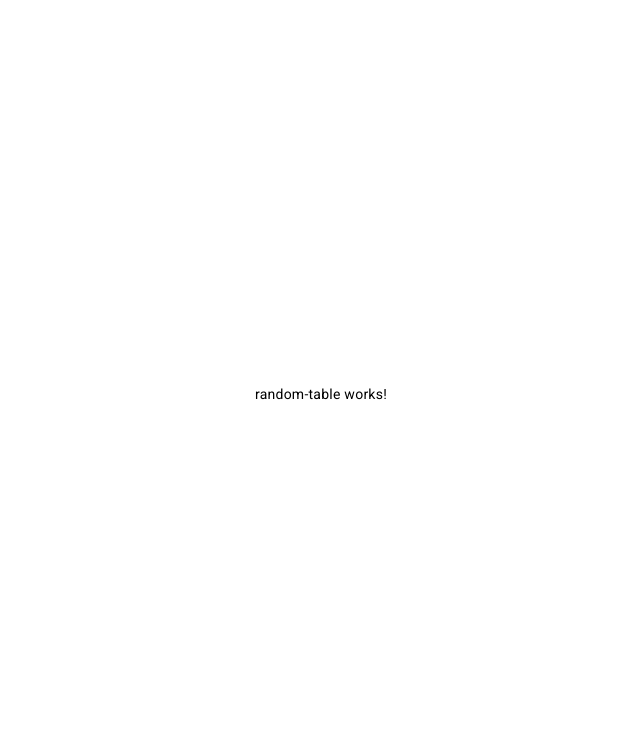
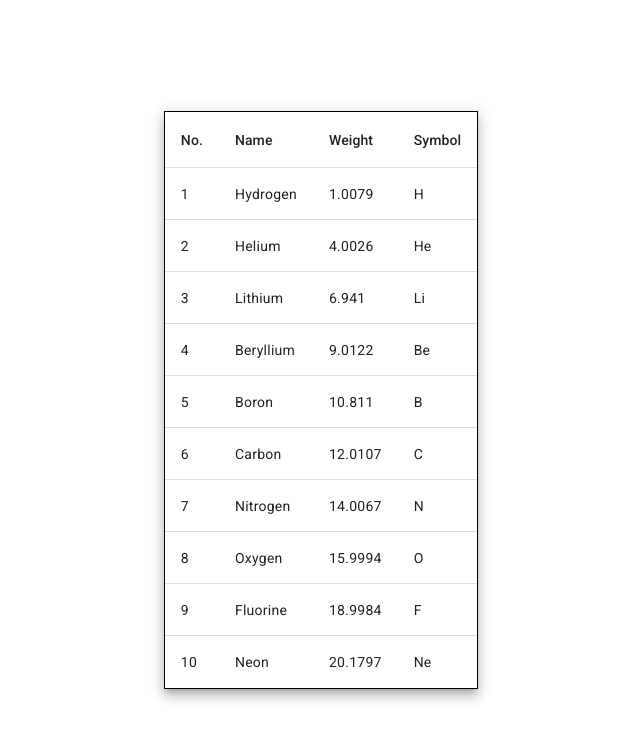
Before and after one commit to dniero95/rpg-random-event-generator, an Angular app: page / in a window 1280 px wide. Shown: the top 740 px of the page, without its empty margins (319-959 px from the left). Built offline with nearby package versions, Linux system fonts and the light colour scheme.

Commit message:
WIP: add material table

```diff
--- a/src/app/app.module.ts
+++ b/src/app/app.module.ts
@@ -4,6 +4,9 @@ import { BrowserModule } from '@angular/platform-browser';
 import { AppComponent } from './app.component';
 import { RandomTableComponent } from './components/random-table/random-table.component';
 import { BrowserAnimationsModule } from '@angular/platform-browser/animations';
+
+// material import
+import {MatTableModule} from '@angular/material/table';
 
 @NgModule({
   declarations: [
@@ -12,7 +15,8 @@ import { BrowserAnimationsModule } from '@angular/platform-browser/animations';
   ],
   imports: [
     BrowserModule,
-    BrowserAnimationsModule
+    BrowserAnimationsModule,
+    MatTableModule
   ],
   providers: [],
   bootstrap: [AppComponent]
--- a/src/app/components/random-table/random-table.component.html
+++ b/src/app/components/random-table/random-table.component.html
@@ -1 +1,32 @@
-<p>random-table works!</p>
+<table mat-table [dataSource]="dataSource" class="mat-elevation-z8">
+
+    <!--- Note that these columns can be defined in any order.
+          The actual rendered columns are set as a property on the row definition" -->
+
+    <!-- Position Column -->
+    <ng-container matColumnDef="position">
+      <th mat-header-cell *matHeaderCellDef> No. </th>
+      <td mat-cell *matCellDef="let element"> {{element.position}} </td>
+    </ng-container>
+
+    <!-- Name Column -->
+    <ng-container matColumnDef="name">
+      <th mat-header-cell *matHeaderCellDef> Name </th>
+      <td mat-cell *matCellDef="let element"> {{element.name}} </td>
+    </ng-container>
+
+    <!-- Weight Column -->
+    <ng-container matColumnDef="weight">
+      <th mat-header-cell *matHeaderCellDef> Weight </th>
+      <td mat-cell *matCellDef="let element"> {{element.weight}} </td>
+    </ng-container>
+
+    <!-- Symbol Column -->
+    <ng-container matColumnDef="symbol">
+      <th mat-header-cell *matHeaderCellDef> Symbol </th>
+      <td mat-cell *matCellDef="let element"> {{element.symbol}} </td>
+    </ng-container>
+
+    <tr mat-header-row *matHeaderRowDef="displayedColumns"></tr>
+    <tr mat-row *matRowDef="let row; columns: displayedColumns;"></tr>
+  </table>
--- a/src/app/components/random-table/random-table.component.scss
+++ b/src/app/components/random-table/random-table.component.scss
@@ -0,0 +1,4 @@
+table {
+    width: 100%;
+    border: 1px black solid;
+  }
--- a/src/app/components/random-table/random-table.component.ts
+++ b/src/app/components/random-table/random-table.component.ts
@@ -1,4 +1,24 @@
 import { Component } from '@angular/core';
+
+export interface PeriodicElement {
+  name: string;
+  position: number;
+  weight: number;
+  symbol: string;
+}
+
+const ELEMENT_DATA: PeriodicElement[] = [
+  {position: 1, name: 'Hydrogen', weight: 1.0079, symbol: 'H'},
+  {position: 2, name: 'Helium', weight: 4.0026, symbol: 'He'},
+  {position: 3, name: 'Lithium', weight: 6.941, symbol: 'Li'},
+  {position: 4, name: 'Beryllium', weight: 9.0122, symbol: 'Be'},
+  {position: 5, name: 'Boron', weight: 10.811, symbol: 'B'},
+  {position: 6, name: 'Carbon', weight: 12.0107, symbol: 'C'},
+  {position: 7, name: 'Nitrogen', weight: 14.0067, symbol: 'N'},
+  {position: 8, name: 'Oxygen', weight: 15.9994, symbol: 'O'},
+  {position: 9, name: 'Fluorine', weight: 18.9984, symbol: 'F'},
+  {position: 10, name: 'Neon', weight: 20.1797, symbol: 'Ne'},
+];
 
 @Component({
   selector: 'app-random-table',
@@ -6,5 +26,6 @@ import { Component } from '@angular/core';
   styleUrls: ['./random-table.component.scss']
 })
 export class RandomTableComponent {
-
+  displayedColumns: string[] = ['position', 'name', 'weight', 'symbol'];
+  dataSource = ELEMENT_DATA;
 }
```
